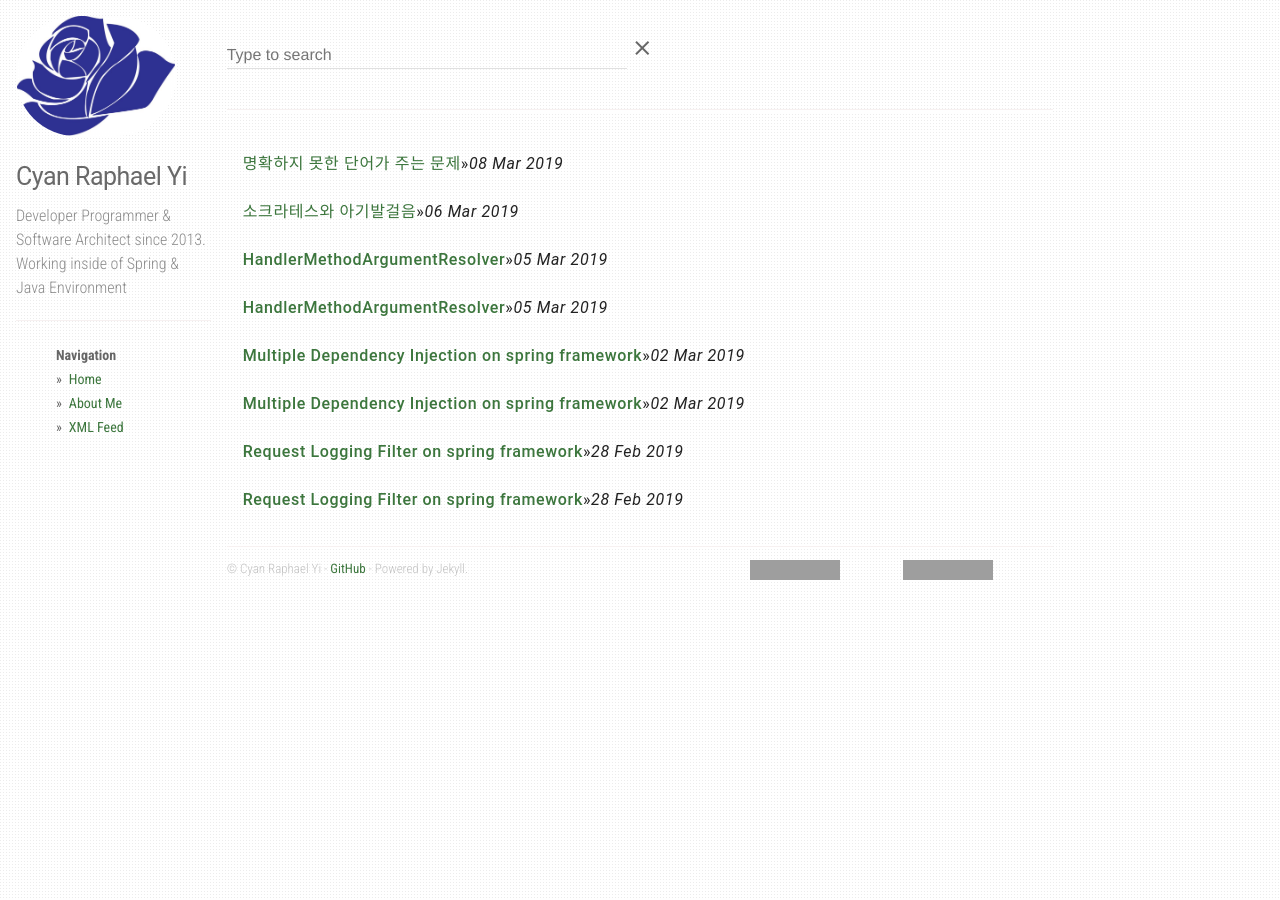
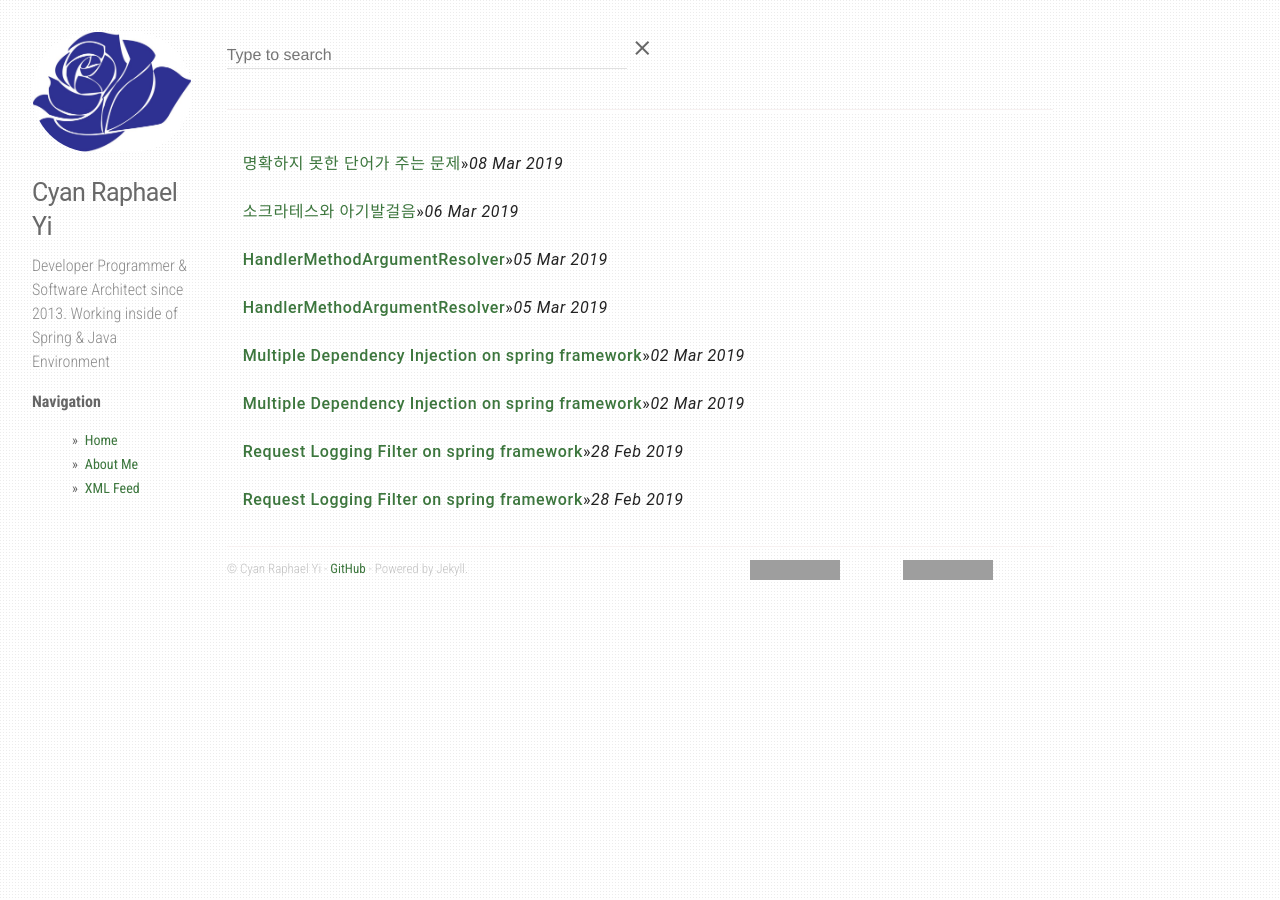
Before and after one commit to CyanRYi/sollabs-demo, a Jekyll site: the page built from index.md, in a window 1280 px wide. Built offline with Jekyll 4.4.1, drawn with Linux system fonts in a browser that asks for light colours; grey boxes are pictures that could not be loaded.

Commit message:
sidebar responsive 정리

```diff
--- a/_layouts/default.html
+++ b/_layouts/default.html
@@ -104,19 +104,24 @@ layout: compress
       <div class="page-content">
           <div class="mdl-grid">
               <div class="mdl-cell mdl-cell--2-col-desktop mdl-cell--2-col-tablet mdl-cell--4-col-phone">
+                  <div class="mdl-grid">
+                      <div class="mdl-cell mdl-cell--12-col-desktop mdl-cell--8-col-tablet mdl-cell--2-col-phone">
                           <a href="{{ site.url}}"><img class="profile-avatar" src="{{ site.url }}{{ site.avatar }}" height="120px" width="160" /></a>
                           <h1 class="author-name">{{ site.author }}</h1>
                           <div class="profile-about">
                               {{ site.about }}
                           </div>
-                  <hr />
+                      </div>
+                      <div class="mdl-cell mdl-cell--12-col-desktop mdl-cell--8-col-tablet mdl-cell--2-col-phone">
+                          <strong>Navigation</strong>
                           <ul class="sidebar-nav">
-                      <strong>Navigation</strong>
                               <li><a href="{{ site.url}}">Home</a></li>
                               {% for i in site.urls %}
                                 <li><a class="about" href="{{ site.url}}{{ i.url }}">{{ i.text }}</a></li>
                               {% endfor %}
                           </ul>
+                      </div>
+                  </div>
               </div>
               <div class="mdl-cell mdl-cell--8-col-desktop mdl-cell--6-col-tablet mdl-cell--4-col-phone">
                   <div class="mdl-textfield mdl-js-textfield search" id="js-search">
```
Lines whose indentation alone changed are shown as unchanged.
